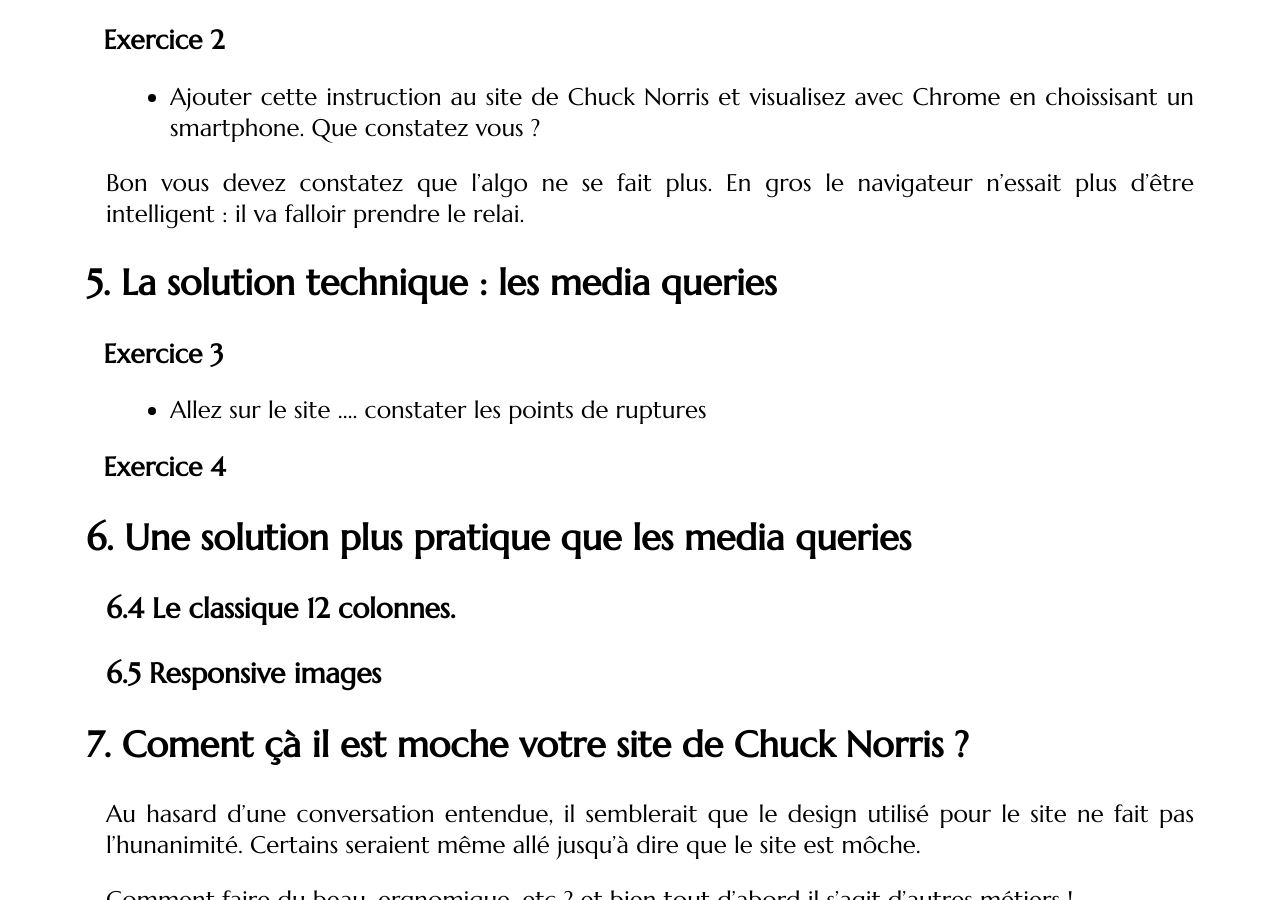
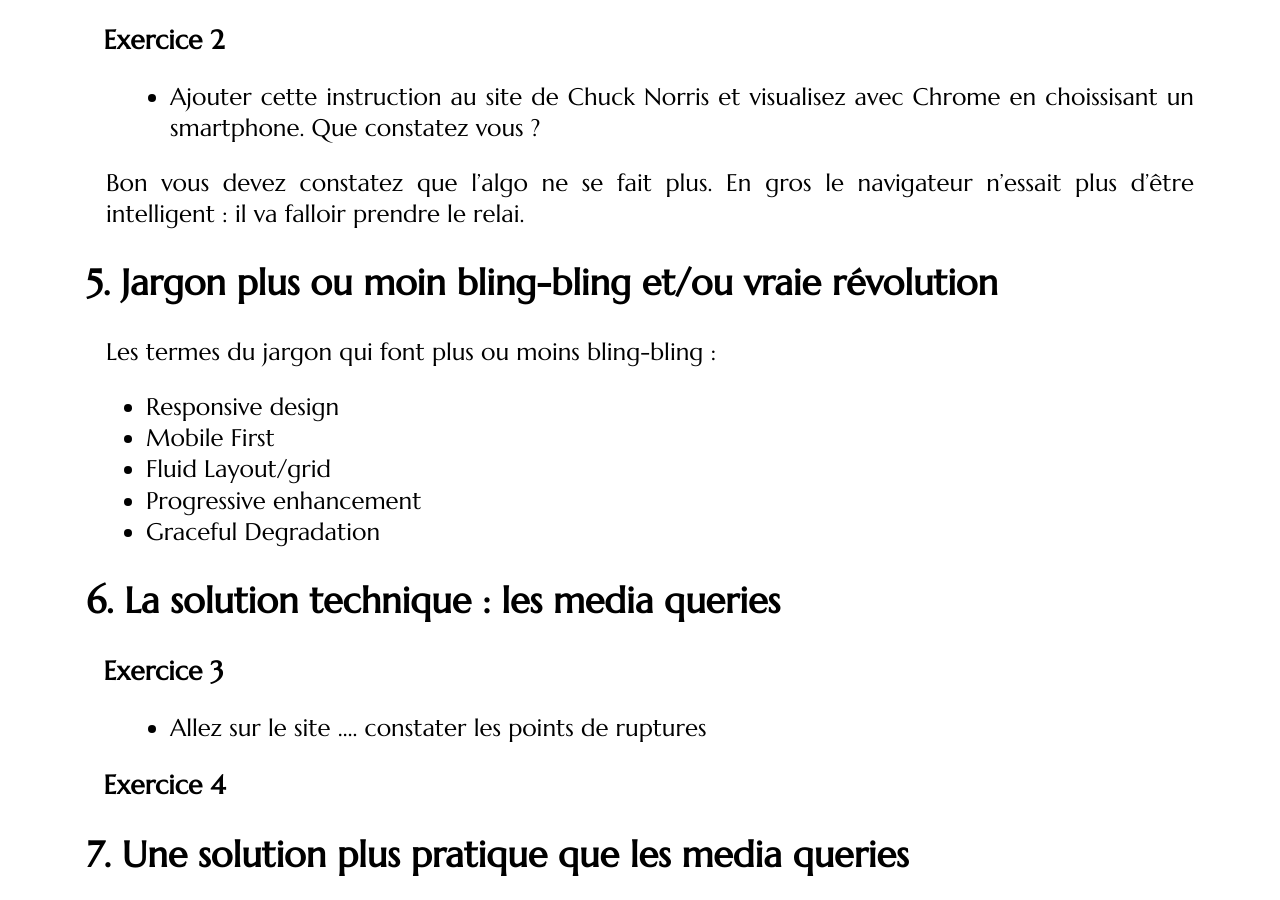
Before and after one commit to romainlebreton/R1.02-DeveloppementInterfacesWeb, a Jekyll site: the page built from tutorials/tutorial5.md, in a window 1280 px wide and 900 px high, scrolled down 2386 px. Built offline with Jekyll 4.4.1, drawn with Linux system fonts in a browser that asks for light colours; some web fonts are replaced; comment, search, counter and statistics services are not loaded.

Commit message:
feed back td 3 & 4

```diff
--- a/tutorials/tutorial5.md
+++ b/tutorials/tutorial5.md
@@ -78,6 +78,18 @@ La première chose à faire donc c'est de demander aux navigateurs de ne plus fa
 
 
 Bon vous devez constatez que l'algo ne se fait plus. En gros le navigateur n'essait plus d'être intelligent : il va falloir prendre le relai.
+
+
+
+## Jargon plus ou moin bling-bling et/ou vraie révolution
+
+Les termes du jargon qui font plus ou moins bling-bling :
+
+ * Responsive design
+ * Mobile First
+ * Fluid Layout/grid
+ * Progressive enhancement
+ * Graceful Degradation
 
 
 ## La solution technique :  les media queries
```
Also changed, not shown: tutorials/tutorial3.md (+2 -2 lines), tutorials/tutorial4.md (+1 -1 lines).
